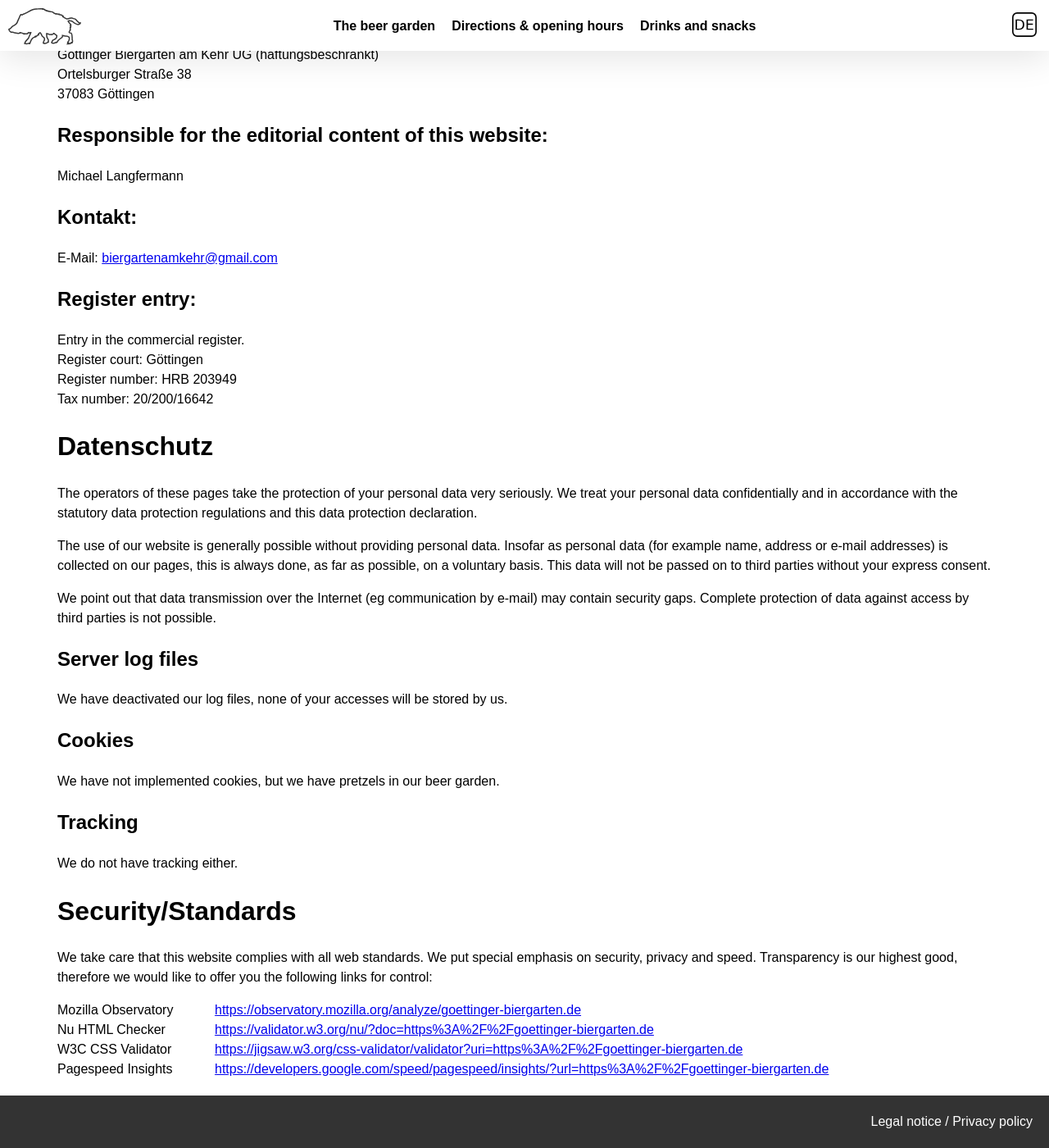
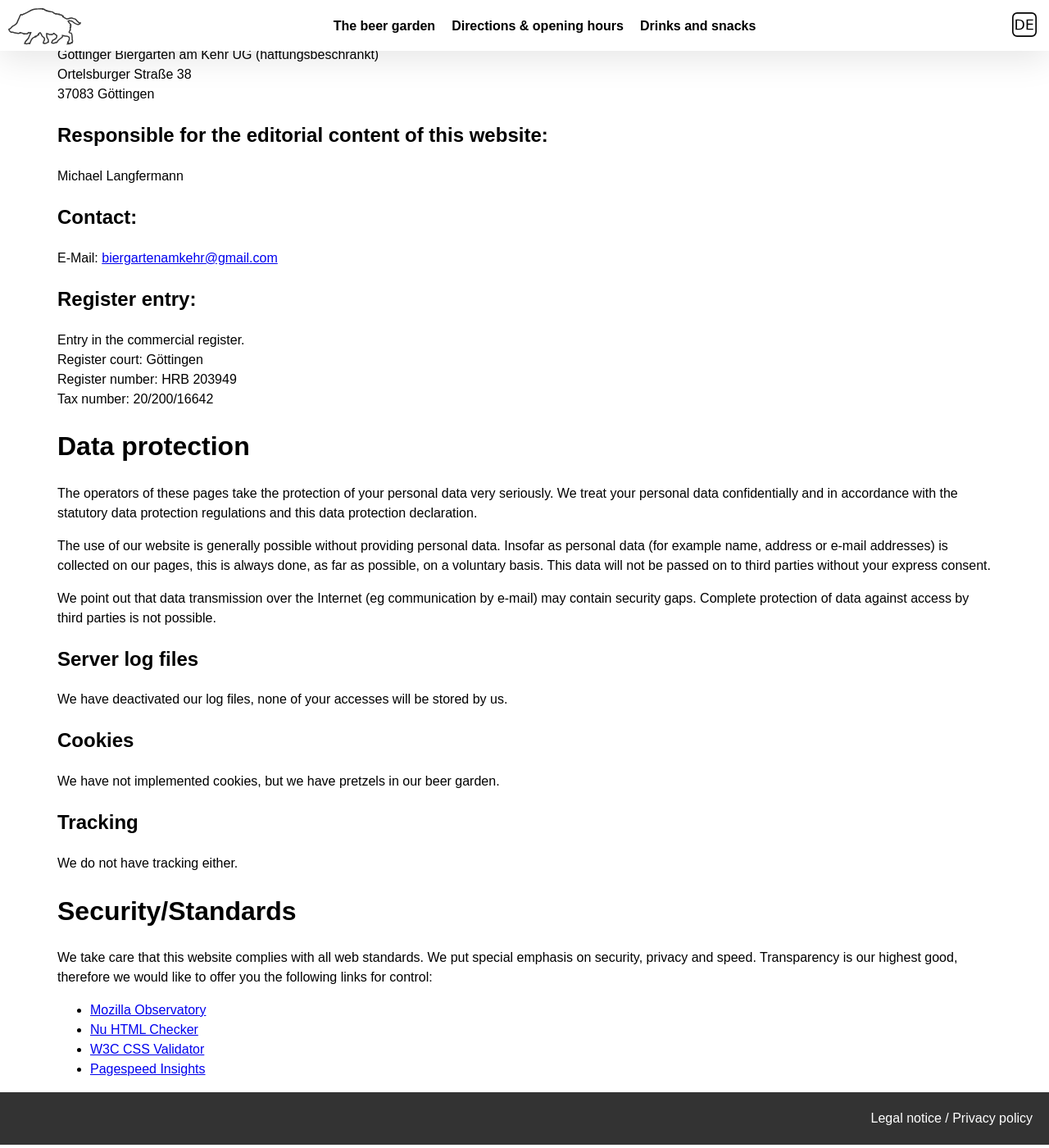
Before and after one commit to versable/kehr-website, a Jekyll site: the page built from en/imprint.html, in a window 1280 px wide and 1400 px high, scrolled down 234 px. Shown: the whole window at 82% size. Built offline with Jekyll 4.4.1, drawn with Linux system fonts in a browser that asks for light colours.

Commit message:
Translate/redo imprint

```diff
--- a/en/imprint.html
+++ b/en/imprint.html
@@ -4,8 +4,8 @@ title: Legal notice / Privacy policy
 permalink: /en/imprint/
 ---
 <div class="container" style="margin-top: 80px">
-    <h1 id="impressum">Imprint</h1>
-    <h2 id="adresse">Owner/Address</h2>
+    <h1>Imprint</h1>
+    <h2>Owner/Address</h2>
     <address>
         Sven Wagner</br>
         Göttinger Biergarten am Kehr UG (haftungsbeschränkt)</br>
@@ -18,20 +18,20 @@ permalink: /en/imprint/
     <p>
         Michael Langfermann
     </p>
-    <h2 id="kontakt">Kontakt:</h2>
+    <h2 id="kontakt">Contact:</h2>
     <p>
         E-Mail: <a href="mailto:biergartenamkehr@gmail.com">
             biergartenamkehr@gmail.com
         </a>
     </p>
-    <h2 id="registereintrag">Register entry:</h2>
+    <h2>Register entry:</h2>
     <p>
         Entry in the commercial register.</br>
         Register court: Göttingen</br>
         Register number: HRB 203949</br>
         Tax number: 20/200/16642
     </p>
-    <h1 id="datenschutz">Datenschutz</h1>
+    <h1>Data protection</h1>
     <p>
         The operators of these pages take the protection of your personal data
         very seriously. We treat your personal data confidentially and in
@@ -50,51 +50,47 @@ permalink: /en/imprint/
         by e-mail) may contain security gaps. Complete protection of data
         against access by third parties is not possible.
     </p>
-    <h2 id="server-log-files">Server log files</h2>
+    <h2>Server log files</h2>
     <p>
         We have deactivated our log files, none of your accesses will be stored
         by us.
     </p>
-    <h2 id="cookies">Cookies</h2>
+    <h2>Cookies</h2>
     <p>
         We have not implemented cookies, but we have pretzels in our beer
         garden.
     </p>
-    <h2 id="tracking">Tracking</h2>
+    <h2>Tracking</h2>
     <p>
         We do not have tracking either.
     </p>
-    <h1 id="sicherheit-standards">Security/Standards</h1>
+    <h1>Security/Standards</h1>
     <p>
         We take care that this website complies with all web standards. We put
         special emphasis on security, privacy and speed. Transparency is our
         highest good, therefore we would like to offer you the following links
         for control:
     </p>
-    <dl>
-        <dt>Mozilla Observatory</dt>
-        <dd>
+    <ul>
+        <li>
             <a href="https://observatory.mozilla.org/analyze/goettinger-biergarten.de" rel="noreferrer" target="_blank">
-                https://observatory.mozilla.org/analyze/goettinger-biergarten.de
+                Mozilla Observatory
             </a>
-        </dd>
-        <dt>Nu HTML Checker</dt>
-        <dd>
+        </li>
+        <li>
             <a href="https://validator.w3.org/nu/?doc=https%3A%2F%2Fgoettinger-biergarten.de" rel="noreferrer" target="_blank">
-                https://validator.w3.org/nu/?doc=https%3A%2F%2Fgoettinger-biergarten.de
+                Nu HTML Checker
             </a>
-        </dd>
-        <dt>W3C CSS Validator</dt>
-        <dd>
+        </li>
+        <li>
             <a href="https://jigsaw.w3.org/css-validator/validator?uri=https%3A%2F%2Fgoettinger-biergarten.de" rel="noreferrer" target="_blank">
-                https://jigsaw.w3.org/css-validator/validator?uri=https%3A%2F%2Fgoettinger-biergarten.de
+                W3C CSS Validator
             </a>
-        </dd>
-        <dt>Pagespeed Insights</dt>
-        <dd>
+        </li>
+        <li>
             <a href="https://developers.google.com/speed/pagespeed/insights/?url=https%3A%2F%2Fgoettinger-biergarten.de" rel="noreferrer" target="_blank">
-                https://developers.google.com/speed/pagespeed/insights/?url=https%3A%2F%2Fgoettinger-biergarten.de
+                Pagespeed Insights
             </a>
-        </dd>
-    </dl>
+        </li>
+    </ul>
 </div>
```
Also changed, not shown: impressum.html (+14 -18 lines).
